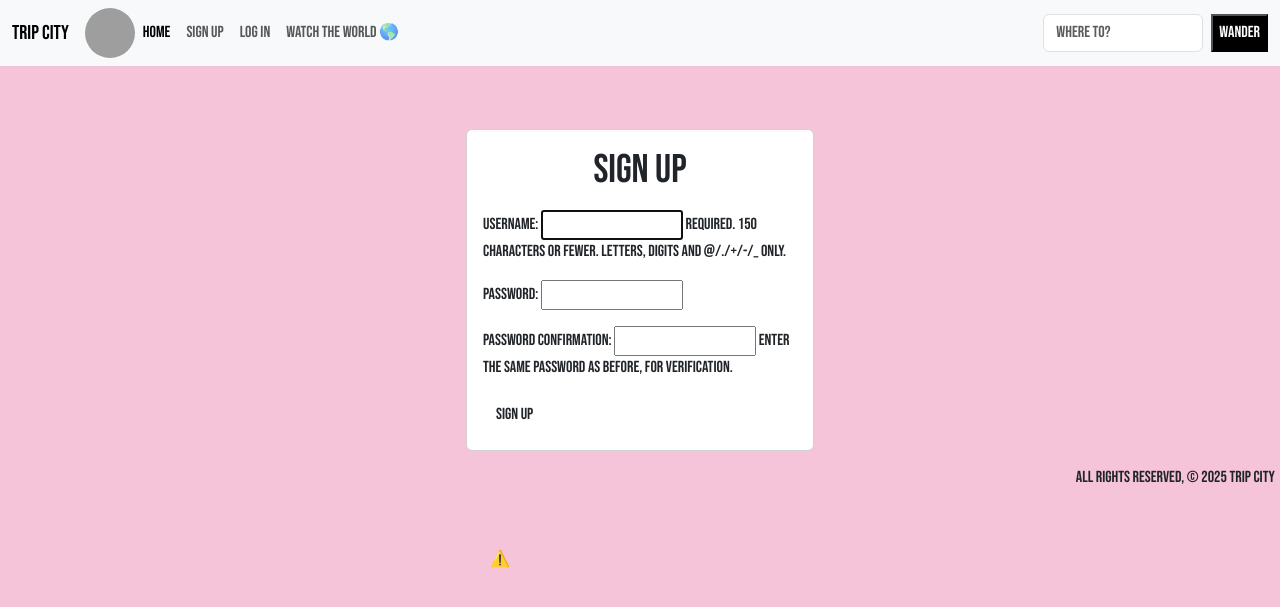
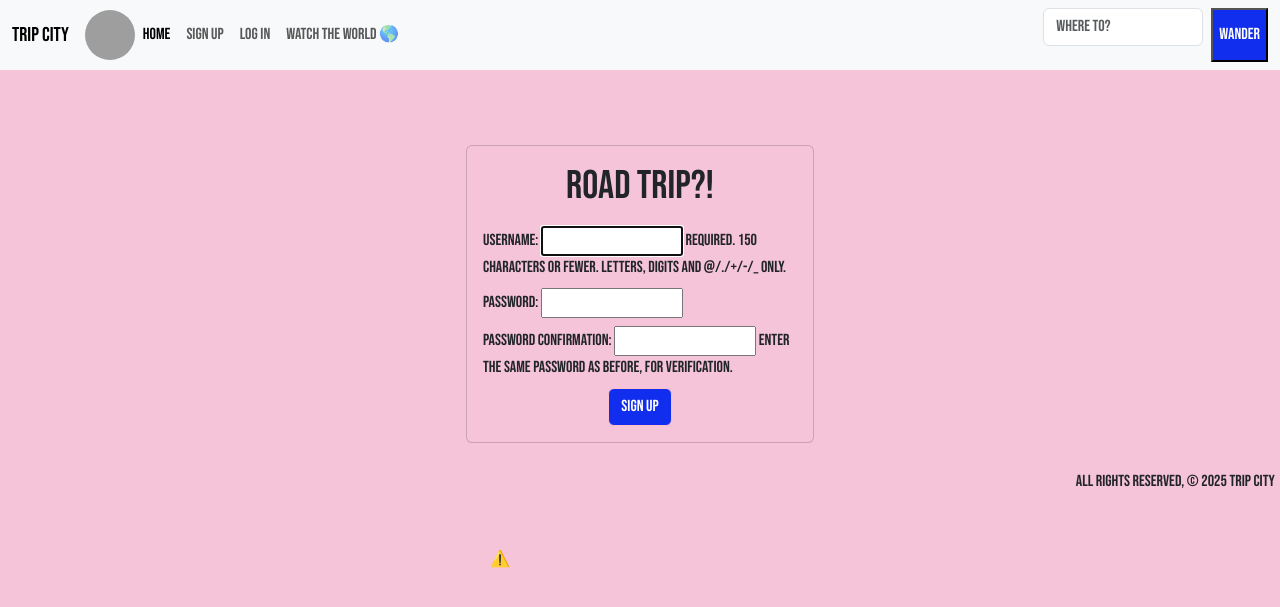
Before and after one commit to JONPIRES/Trip-City, a Django app: page /accounts/signup/ in a window 1280 px wide. Shown: the top 607 px of the page. Run offline with Django 4.2, Linux system fonts and the light colour scheme; some libraries are stand-ins or nearby versions; some web fonts are replaced; grey boxes are pictures that could not be loaded.

Commit message:
sign up done

```diff
--- a/main_app/static/css/style.css
+++ b/main_app/static/css/style.css
@@ -120,12 +120,12 @@ a {
  .search-btn, .button, .btn {
   font-family: "Bebas Neue";
   color: white;
-  background-color: black;
+  background-color: #112DED;
   font-weight: 100;
   opacity: 1;
  }
  .search-btn:hover, button, .btn {
-  color: black;
+  color: #112DED;
   background-color: white;
 }
 
--- a/main_app/templates/registration/signup.html
+++ b/main_app/templates/registration/signup.html
@@ -17,10 +17,33 @@
     justify-content: center;
     height: 50vh;
   }
+
   body {
     background-color: #F6C4D8;
     margin: 0;
     padding: 0;
+  }
+
+  .card {
+    background-color: #F6C4D8;
+  }
+
+  form p {
+    margin-bottom: 0.5rem;
+  }
+
+  form .form-control {
+    margin-bottom: 1rem;
+  }
+
+  .btn-primary {
+    background-color: #112DED;
+    border-color: #FFC0CB;
+  }
+
+  .btn-primary:hover {
+    color: #112DED;
+    background-color: white;
   }
 </style>
 
@@ -30,14 +53,18 @@
       <div class="col-md-4">
         <div class="card">
           <div class="card-body">
-            <h1 class="center">Sign Up</h1>
+            <h1 class="center">Road Trip?!</h1>
 
             <p class="red-text">{{ error_message }}</p>
 
             <form method="POST" action="{% url 'signup' %}">
               {% csrf_token %}
+              <div class="form-group">
               {{ form.as_p }}
-              <input type="submit" class="btn" value="Sign Up">
+            </div>
+            <div class="text-center">
+              <input type="submit" class="btn btn-primary" value="Sign Up">
+            </div>
             </form>
           </div>
         </div>
```
